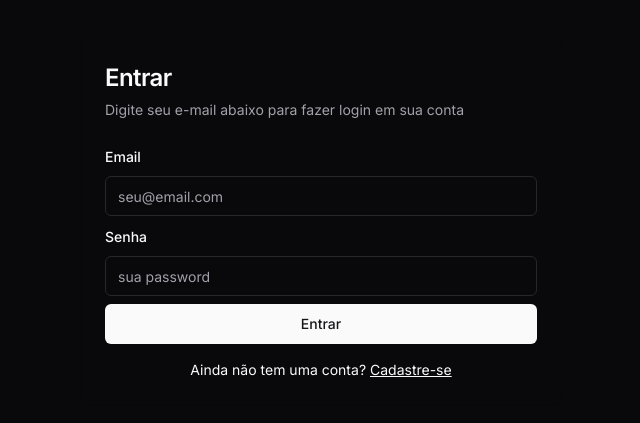
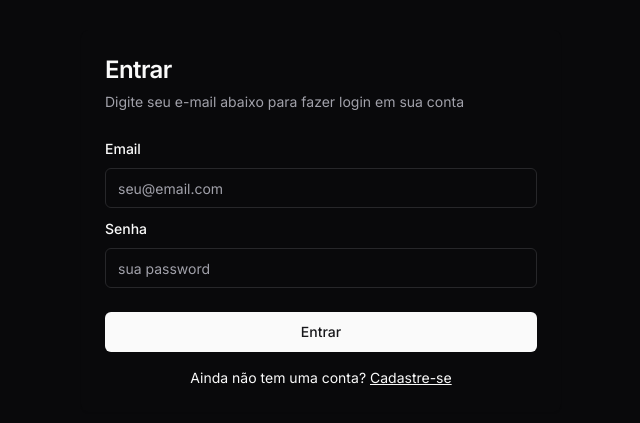
Before and after one commit to juliocesardemoraes/arbequina-backoffice, a Next.js app: page / in a window 1280 px wide. Shown: the part 179-602 px from the top of the page, without its empty margins (319-959 px from the left). Built offline with nearby package versions, Linux system fonts and the light colour scheme; no server answers.

Commit message:
fix:{ajustes no layout}

```diff
--- a/src/components/signin/SigninForm.tsx
+++ b/src/components/signin/SigninForm.tsx
@@ -108,7 +108,9 @@
                   </FormItem>
                 )}
               />
-              <Button className="w-full" type="submit">Entrar</Button>
+              <div>
+                <Button className="w-full mt-4" type="submit">Entrar</Button>
+              </div>
             </form>
           </Form>
           <div className="mt-4 text-center text-sm">
```
